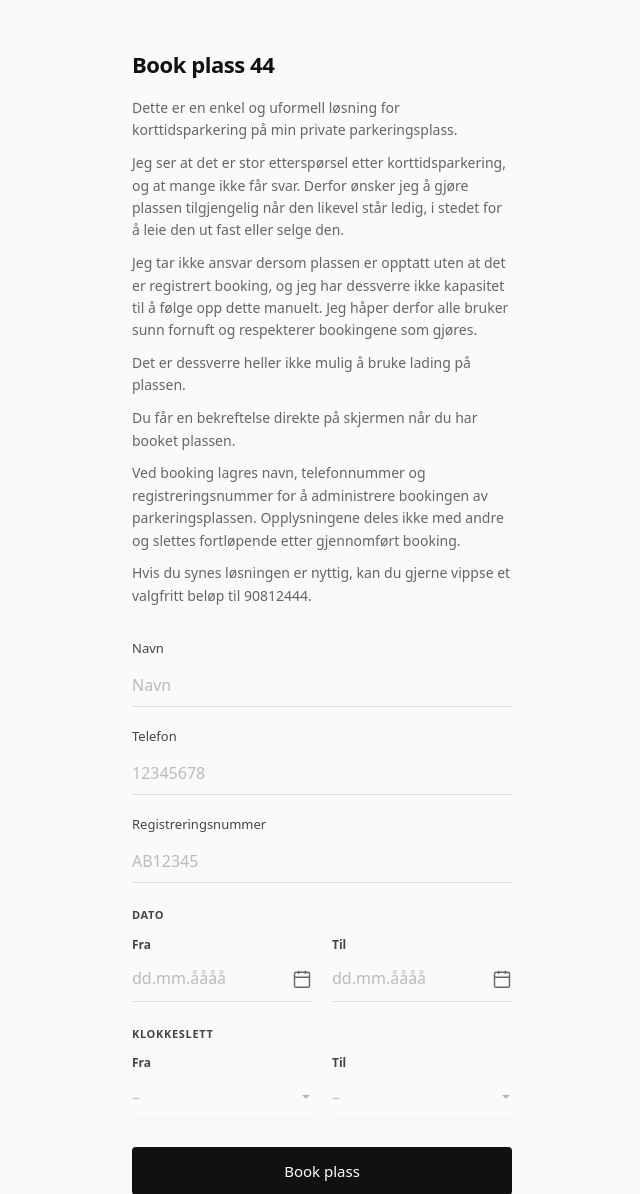
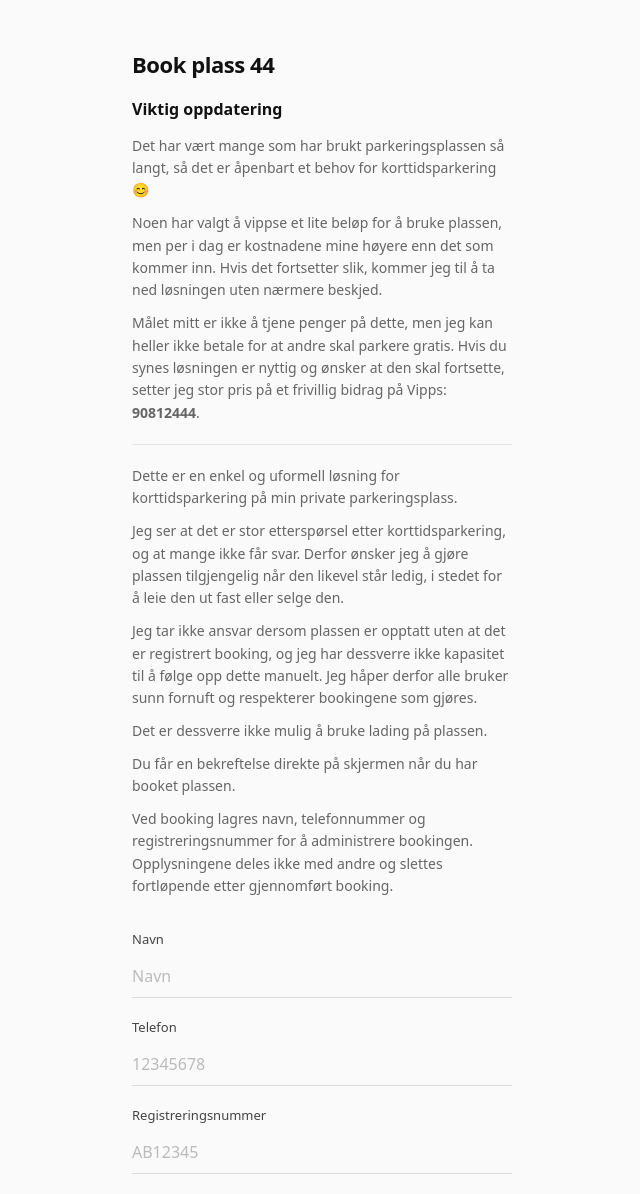
Before and after one commit to lukerebell/parkering-booking, a FastAPI app: page / in a window 1280 px wide. Shown: the top 1194 px of the page, without its empty margins (318-958 px from the left). Run offline with FastAPI, Linux system fonts and the light colour scheme.

Commit message:
Oppdater intro-tekst med viktig melding om Vipps-bidrag.
Co-authored-by: Cursor <cursoragent@cursor.com>

```diff
--- a/main.py
+++ b/main.py
@@ -29,7 +29,7 @@ LETTER_RE = re.compile(r"[a-zA-ZæøåÆØÅ]", re.UNICODE)
 CAR_REG_RE = re.compile(r"^[A-ZÆØÅ]{2}\d{5}$", re.UNICODE)
 ADMIN_COOKIE = "admin_session"
 ADMIN_PASSWORD = os.environ.get("ADMIN_PASSWORD", "")
-ASSET_VERSION = os.environ.get("APP_ASSET_VERSION", "4")
+ASSET_VERSION = os.environ.get("APP_ASSET_VERSION", "5")
 
 
 def letter_count(value: str) -> int:
--- a/static/style.css
+++ b/static/style.css
@@ -36,6 +36,19 @@ h1 {
   color: #666;
   font-size: 0.875rem;
   line-height: 1.6;
+}
+
+.intro-heading {
+  margin: 0 0 0.75rem;
+  font-size: 1rem;
+  font-weight: 600;
+  color: #111;
+}
+
+.intro-divider {
+  margin: 1.25rem 0;
+  border: none;
+  border-top: 1px solid #e5e5e5;
 }
 
 .intro p {
--- a/templates/index.html
+++ b/templates/index.html
@@ -14,13 +14,19 @@
     <header>
       <h1>Book plass 44</h1>
       <div class="intro">
+        <h2 class="intro-heading">Viktig oppdatering</h2>
+        <p>Det har vært mange som har brukt parkeringsplassen så langt, så det er åpenbart et behov for korttidsparkering 😊</p>
+        <p>Noen har valgt å vippse et lite beløp for å bruke plassen, men per i dag er kostnadene mine høyere enn det som kommer inn. Hvis det fortsetter slik, kommer jeg til å ta ned løsningen uten nærmere beskjed.</p>
+        <p>Målet mitt er ikke å tjene penger på dette, men jeg kan heller ikke betale for at andre skal parkere gratis. Hvis du synes løsningen er nyttig og ønsker at den skal fortsette, setter jeg stor pris på et frivillig bidrag på Vipps: <strong>90812444</strong>.</p>
+
+        <hr class="intro-divider">
+
         <p>Dette er en enkel og uformell løsning for korttidsparkering på min private parkeringsplass.</p>
         <p>Jeg ser at det er stor etterspørsel etter korttidsparkering, og at mange ikke får svar. Derfor ønsker jeg å gjøre plassen tilgjengelig når den likevel står ledig, i stedet for å leie den ut fast eller selge den.</p>
         <p>Jeg tar ikke ansvar dersom plassen er opptatt uten at det er registrert booking, og jeg har dessverre ikke kapasitet til å følge opp dette manuelt. Jeg håper derfor alle bruker sunn fornuft og respekterer bookingene som gjøres.</p>
-        <p>Det er dessverre heller ikke mulig å bruke lading på plassen.</p>
+        <p>Det er dessverre ikke mulig å bruke lading på plassen.</p>
         <p>Du får en bekreftelse direkte på skjermen når du har booket plassen.</p>
-        <p>Ved booking lagres navn, telefonnummer og registreringsnummer for å administrere bookingen av parkeringsplassen. Opplysningene deles ikke med andre og slettes fortløpende etter gjennomført booking.</p>
-        <p>Hvis du synes løsningen er nyttig, kan du gjerne vippse et valgfritt beløp til 90812444.</p>
+        <p>Ved booking lagres navn, telefonnummer og registreringsnummer for å administrere bookingen. Opplysningene deles ikke med andre og slettes fortløpende etter gjennomført booking.</p>
       </div>
     </header>
 
```
